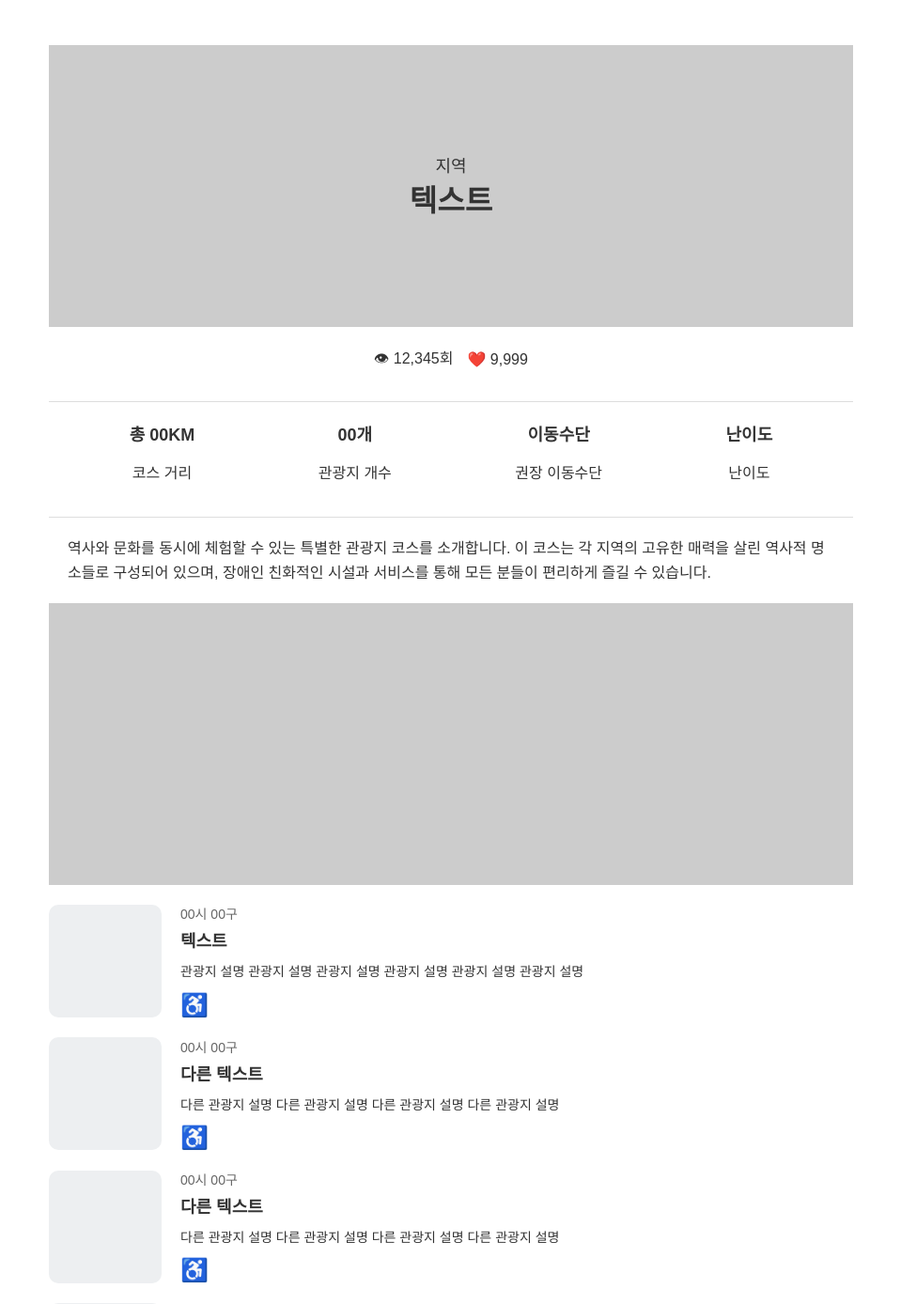
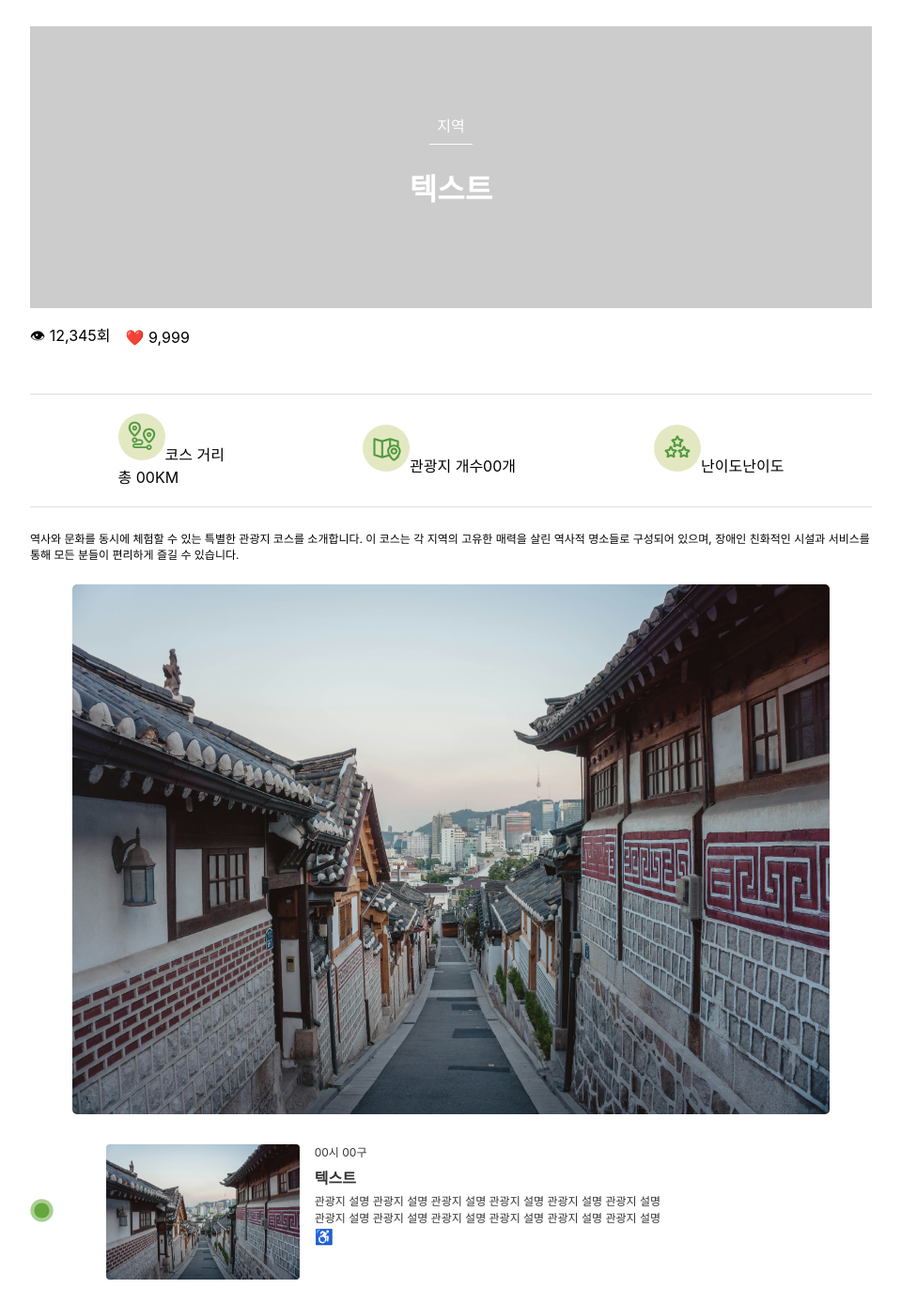
Before and after one commit to bumjuni/OverHereFrontend, a React (Create React App) app: page /course-details in a window 1280 px wide. Shown: the part 139-1527 px from the top of the page at 94% size, without its empty margins (160-1119 px from the left). Built offline with nearby package versions, Linux system fonts and the light colour scheme.

Commit message:
design: 코스 상세 페이지 디자인 피그마와 일치화

```diff
--- a/src/components/CourseDetailInfo.jsx
+++ b/src/components/CourseDetailInfo.jsx
@@ -1,36 +1,54 @@
 import React from "react";
+import styled from "styled-components";
+import {ReactComponent as Marker} from '../assets/svg/Marker.svg';
 
-const CourseDetailInfo = ({ time, title, description, icon }) => {
+const CourseDetailInfo = ({ place, title, img, description, icon }) => {
   return (
-    <div
-      style={{
-        display: "flex",
-        alignItems: "center",
-        margin: "20px 0",
-        fontFamily: "Arial, sans-serif",
-        color: "#333",
-      }}
-    >
+    <Container>
+      <MarkerWrapper>
+        <Marker />
+      </MarkerWrapper>
       {/* Image Placeholder */}
-      <div
-        style={{
-          width: "120px",
-          height: "120px",
-          backgroundColor: "#EDEFF1",
-          borderRadius: "10px",
-          marginRight: "20px",
-        }}
-      ></div>
+      <Image src={img} alt={title} />
 
       {/* Text Content */}
-      <div>
-        <div style={{ fontSize: "14px", color: "#666", marginBottom: "5px" }}>{time}</div>
-        <h3 style={{ fontSize: "18px", margin: "0 0 10px 0", fontWeight: "bold" }}>{title}</h3>
-        <p style={{ fontSize: "14px", margin: "0 0 10px 0", lineHeight: "1.6" }}>{description}</p>
-        <div style={{ fontSize: "24px", color: "#6AA84F" }}>{icon}</div>
-      </div>
-    </div>
+      <Details>
+        <p>{place}</p>
+        <h4>{title}</h4>
+        <p>{description}</p>
+        <p>{description}</p>
+        <div>{icon}</div>
+      </Details>
+    </Container>
   );
 };
 
 export default CourseDetailInfo;
+
+const Container = styled.div`
+  display: flex;
+  margin: 2em 0;
+  color: #333;
+  gap: 1em;
+`
+const Image = styled.img`
+  height: 9em;
+  aspect-ratio: 1 / 0.7;
+  border-radius: 4px;
+`
+const Details = styled.div`
+
+  p {
+    font-size: 12px;
+    margin: 0;
+    line-height: 1.5;
+  }
+  h4{
+    margin: .3em 0;
+    font-weight: bolder;
+  }
+`
+const MarkerWrapper = styled.div`
+  align-self: center;
+  margin-right: 2.5em;
+`
--- a/src/pages/CourseDetailPage.jsx
+++ b/src/pages/CourseDetailPage.jsx
@@ -1,130 +1,83 @@
 import React from "react";
+import axios from "axios";
+import styled from "styled-components";
 import CourseDetailInfo from "../components/CourseDetailInfo";
 import SimilarCourseCard from "../components/SimilarCourseCard";
+import {ReactComponent as Dist} from '../assets/svg/TravelRoutes/Route_Pictogram.svg';
+import {ReactComponent as Map} from '../assets/svg/TravelRoutes/MapPos_Pictogram.svg';
+import {ReactComponent as Difficulty} from '../assets/svg/TravelRoutes/DifficultyLevel_Pictogram.svg';
+import dummy from '../assets/image/dummy/dummy_img3.jpg';
 
 const CourseDetailPage = () => {
   return (
-    <div style={{ fontFamily: "Arial, sans-serif", color: "#333", margin: "20px" }}>
+    <Container>
       {/* Header Section */}
-      <div
-        style={{
-          width: "100%",
-          height: "300px",
-          backgroundColor: "#ccc",
-          display: "flex",
-          justifyContent: "center",
-          alignItems: "center",
-          textAlign: "center",
-        }}
-      >
-        <div>
-          <p style={{ fontSize: "18px", margin: 0 }}>지역</p>
-          <h2 style={{ fontSize: "32px", margin: 0 }}>텍스트</h2>
-        </div>
-      </div>
+      <Title>
+          <p>지역</p>
+          <h1>텍스트</h1>
+      </Title>
 
       {/* Icon Info Section */}
-      <div
-        style={{
-          display: "flex",
-          justifyContent: "center",
-          alignItems: "center",
-          marginTop: "20px",
-        }}
-      >
-        <div style={{ marginRight: "15px" }}>
-          <span>👁</span> 12,345회
+      <IconInfo>
+          <span>👁 12,345회</span>
+          <span>❤️ 9,999</span>
+      </IconInfo>
+
+      {/* Details Section */}
+      <CourseInfo>
+        <div>
+          <Dist />
+          <span>코스 거리</span> <br />
+          <span>총 00KM</span>
         </div>
         <div>
-          <span>❤️</span> 9,999
+          <Map />
+          <span>관광지 개수</span>
+          <span>00개</span>
         </div>
-      </div>
-
-      {/* Details Section */}
-      <div
-        style={{
-          display: "flex",
-          justifyContent: "space-around",
-          alignItems: "center",
-          marginTop: "30px",
-          padding: "20px",
-          borderTop: "1px solid #ddd",
-          borderBottom: "1px solid #ddd",
-        }}
-      >
-        <div style={{ textAlign: "center" }}>
-          <div style={{ fontSize: "18px", fontWeight: "bold" }}>총 00KM</div>
-          <p>코스 거리</p>
+        <div>
+          <Difficulty />
+          <span>난이도</span>
+          <span>난이도</span>
         </div>
-        <div style={{ textAlign: "center" }}>
-          <div style={{ fontSize: "18px", fontWeight: "bold" }}>00개</div>
-          <p>관광지 개수</p>
-        </div>
-        <div style={{ textAlign: "center" }}>
-          <div style={{ fontSize: "18px", fontWeight: "bold" }}>이동수단</div>
-          <p>권장 이동수단</p>
-        </div>
-        <div style={{ textAlign: "center" }}>
-          <div style={{ fontSize: "18px", fontWeight: "bold" }}>난이도</div>
-          <p>난이도</p>
-        </div>
-      </div>
+      </CourseInfo>
 
       {/* Description */}
-      <div style={{ padding: "20px", lineHeight: "1.6" }}>
+      <Description>
         역사와 문화를 동시에 체험할 수 있는 특별한 관광지 코스를 소개합니다. 이 코스는 각
         지역의 고유한 매력을 살린 역사적 명소들로 구성되어 있으며, 장애인 친화적인
         시설과 서비스를 통해 모든 분들이 편리하게 즐길 수 있습니다.
-      </div>
+      </Description>
 
       {/* Placeholder Section */}
-      <div
-        style={{
-          width: "100%",
-          height: "300px",
-          backgroundColor: "#ccc",
-          display: "flex",
-          justifyContent: "center",
-          alignItems: "center",
-          textAlign: "center",
-        }}
-      ></div>
+      <Image src={dummy} alt={"asdf"}/>
 
       {/* Course Details */}
       <div>
         <CourseDetailInfo
-          time="00시 00구"
+          place="00시 00구"
           title="텍스트"
+          img={dummy}
           description="관광지 설명 관광지 설명 관광지 설명 관광지 설명 관광지 설명 관광지 설명"
           icon="♿" // Replace with an actual icon or image if necessary
         />
         <CourseDetailInfo
-          time="00시 00구"
+          place="00시 00구"
           title="다른 텍스트"
+          img={dummy}
           description="다른 관광지 설명 다른 관광지 설명 다른 관광지 설명 다른 관광지 설명"
           icon="♿"
         />
         <CourseDetailInfo
-          time="00시 00구"
+          place="00시 00구"
           title="다른 텍스트"
-          description="다른 관광지 설명 다른 관광지 설명 다른 관광지 설명 다른 관광지 설명"
-          icon="♿"
-        />
-        <CourseDetailInfo
-          time="00시 00구"
-          title="다른 텍스트"
-          description="다른 관광지 설명 다른 관광지 설명 다른 관광지 설명 다른 관광지 설명"
-          icon="♿"
-        />
-        <CourseDetailInfo
-          time="00시 00구"
-          title="다른 텍스트"
+          img={dummy}
           description="다른 관광지 설명 다른 관광지 설명 다른 관광지 설명 다른 관광지 설명"
           icon="♿"
         />
       </div>
 
-      <h1>비슷한 코스 찾아보기</h1>
+      <h2>비슷한 코스 찾아보기</h2>
 
       <div style={{ display: "flex", gap: "20px", flexWrap: "wrap" }}>
         <SimilarCourseCard
@@ -149,8 +102,61 @@ const CourseDetailPage = () => {
           description="다른 코스 설명 글 다른 코스 설명 글 다른 코스 설명 글 다른 코스 설명 글"
         />
       </div>
-    </div>
+    </Container>
   );
 };
 
 export default CourseDetailPage;
+
+const Container = styled.div`
+  display: flex;
+  flex-direction: column;
+`
+const Title = styled.div`
+  display: flex;
+  flex-direction: column;
+  width: 100%;
+  height: 300px;
+  color: white;
+  background-color: #ccc;
+  justify-content: center;
+  align-items: center;
+  p{
+    padding: .5em;
+    margin: 0;
+    border-bottom: 1px solid white;
+  }
+`
+const IconInfo = styled.div`
+  display: flex;
+  justify-content: left;
+  align-items: center;
+  margin: 1em 0;
+  gap: 1em;
+`
+const CourseInfo = styled.div`
+  display: flex;
+  justify-content: space-around;
+  align-items: center;
+  margin-top: 30px;
+  padding: 20px;
+  border-top: 1px solid #ddd;
+  border-bottom: 1px solid #ddd;
+`
+const DefaultInfo = styled.div`
+ style={{ textAlign: "center" }}
+ style={{ textAlign: "center" }}
+ style={{ textAlign: "center" }}
+ style={{ textAlign: "center" }}
+`
+const Description = styled.p`
+  margin: 2em 0;
+  font-size: 12px;
+`
+const Image = styled.img`
+  display: flex;
+  align-self: center;
+  width: 90%;
+  aspect-ratio: 1 / 0.7;
+  border-radius: 5px;
+`
```
Also changed, not shown: src/assets/svg/Marker.svg (added).
